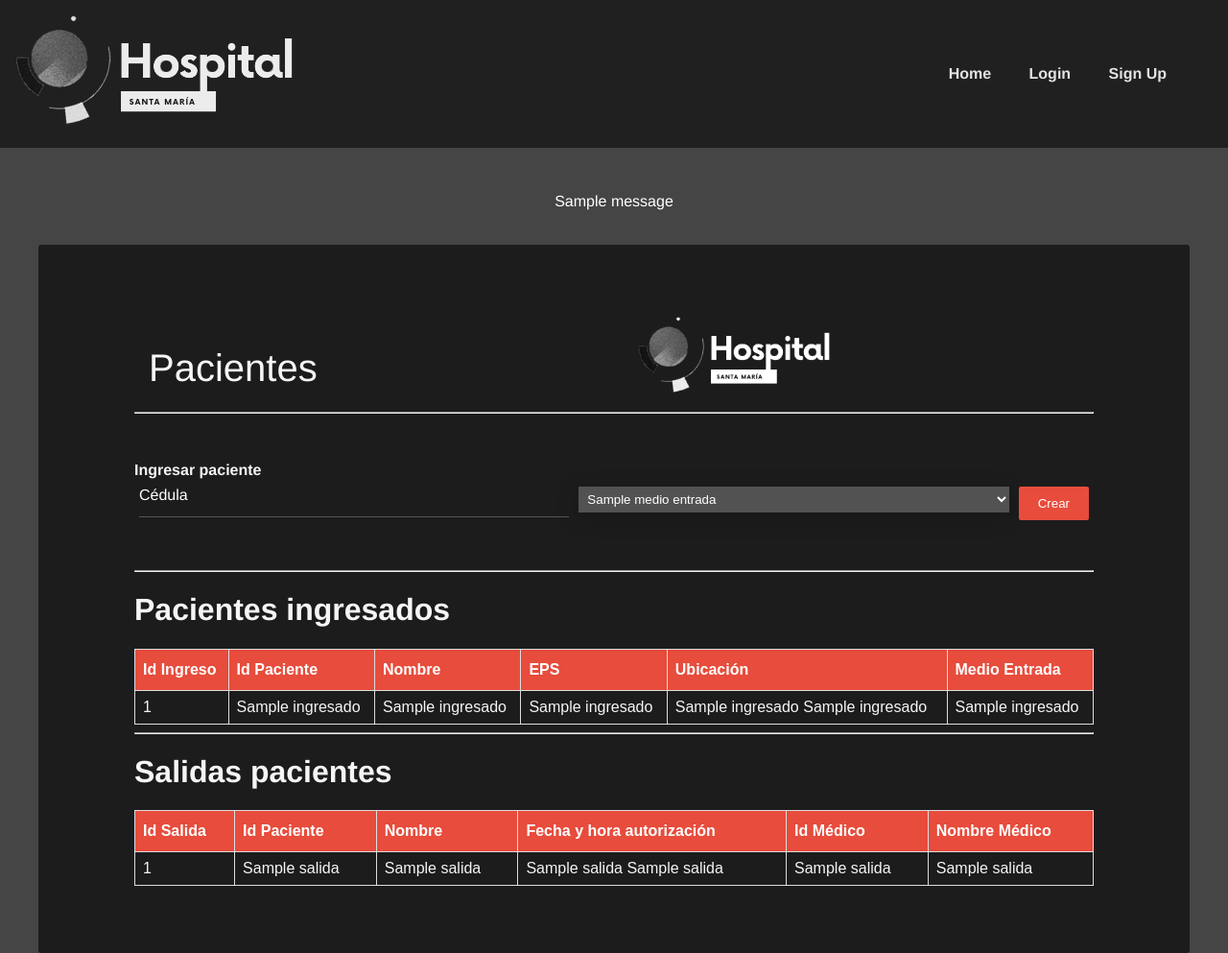
After one commit to MrDahaniel/PopDog, a Python web app: template popDogFiles/templates/patients.html in a window 1280 px wide. The commit adds this page. Shown: the whole page at 96% size. Run offline with Jinja, Linux system fonts and the light colour scheme; the template is opened without the code that fills it: most values are stand-ins (such as "Sample title", 1, 10 or a date in 2020); one stand-in notice (Sample message) is shown.

Commit message:
Added patient handle (Ins and outs)

```diff
--- a/popDogFiles/__init__.py
+++ b/popDogFiles/__init__.py
@@ -45,4 +45,7 @@ def createApp():
     from .maintenance import maintenance as maintenanceBlueprint
     app.register_blueprint(maintenanceBlueprint)
 
+    from .patients import patients as patientsBlueprint
+    app.register_blueprint(patientsBlueprint)
+
     return app
--- /dev/null
+++ b/popDogFiles/templates/patients.html
@@ -0,0 +1,109 @@
+{% extends "base.html" %}
+
+{% block content %}
+
+{% with messages = get_flashed_messages(with_categories=true) %}
+{% if messages %}
+{% for category, message in messages %}
+<div class="{{ category }}" style="margin-top: 50px; margin-bottom: 15px;">
+    <div class="flash">
+        <p>{{ message }}</p>
+    </div>
+</div>
+{% endfor %}
+{% endif %}
+{% endwith %}
+
+<div class="box">
+    <div class="editRoles">
+        <div class="row">
+            <div class="username">
+                <div class="column">
+                    Pacientes
+                </div>
+            </div>
+            <div class="column">
+                <img style="width: 200px; margin-right: 250px;"
+                    src="{{ url_for('static', filename='images/SMlogo.png') }}">
+            </div>
+        </div>
+        <hr>
+        <form action="{{ url_for('patients.patientHandleIn') }}" method="POST">
+            <div class="input-container" style="margin-top: 50px;">
+                <h4>Ingresar paciente</h4>
+                <div class="row">
+                    <div class="column" style="flex: 50%;">
+                        <div class="input-container">
+                            <input type="number" name="cedula" min="1" required>
+                            <label>Cédula</label>
+                        </div>
+                    </div>
+                    <div class="column"  style="flex: 50%;">
+                        <select name="medio">
+                            {% for medioEntrada in mediosEntrada %}
+                            <option value="{{medioEntrada.0}}">{{medioEntrada.1}}</option>
+                            {% endfor %}
+                        </select>
+                    </div>
+                    <div class="column" style="flex: none;">
+                        <button type="submit" class="btn" style="margin-top: auto;">Crear</button>
+                    </div>
+                </div>
+            </div>
+        </form>
+        <hr>
+        <h1>Pacientes ingresados</h1>
+        <table class="basicTable">
+            <thead>
+                <tr>
+                    <th> Id Ingreso </th>
+                    <th> Id Paciente </th>
+                    <th> Nombre </th>
+                    <th> EPS </th>
+                    <th> Ubicación </th>
+                    <th> Medio Entrada </th>
+                    {% if role == 'Médico' %}
+                            <th></th>
+                    {% endif %}
+                </tr>
+            </thead>
+            {% for ingresado in ingresados %}
+            <tr>
+                <td> {{ingresado.0}} </td>
+                <td> {{ingresado.1}} </td>
+                <td> {{ingresado.2}} </td>
+                <td> {{ingresado.3}} </td>
+                <td> {{ingresado.4}} {{ingresado.5}} </td>
+                <td> {{ingresado.6}} </td>
+                {% if role == 'Médico' %}
+                <td> <a href=" {{ url_for('patients.patientHandleOut', ingreso=ingresado.0, patient = ingresado.1) }}" style="color: whitesmoke;"> Dar salida </a> </td>
+                {% endif %}
+            </tr>
+            {% endfor %}
+        </table>
+        <hr>
+        <h1>Salidas pacientes</h1>
+        <table class="basicTable">
+            <thead>
+                <th> Id Salida </th>
+                <th> Id Paciente </th>
+                <th> Nombre </th>
+                <th> Fecha y hora autorización </th>
+                <th> Id Médico </th>
+                <th> Nombre Médico </th>
+            </thead>
+            {% for salida in salidos %}
+            <tr>
+                <td> {{salida.0}} </td>
+                <td> {{salida.1}} </td>
+                <td> {{salida.2}} </td>
+                <td> {{salida.3}} {{salida.4}} </td>
+                <td> {{salida.5}} </td>
+                <td> {{salida.6}} </td>
+            </tr>
+            {% endfor %}
+        </table>
+    </div>
+</div>
+
+{% endblock %}
```
Also changed, not shown: popDogFiles/patients.py (added, +101 -0 lines), popDogFiles/sqlFiles/procedures.sql (+77 -0 lines), popDogFiles/templates/dashboard.html (+4 -11 lines).
